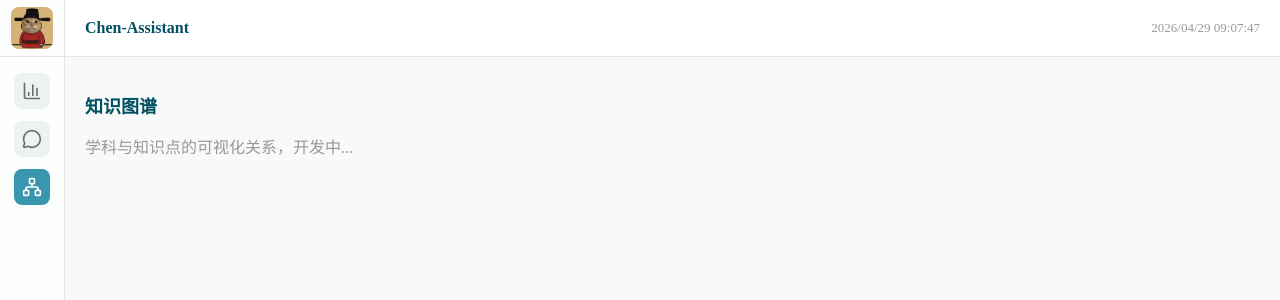
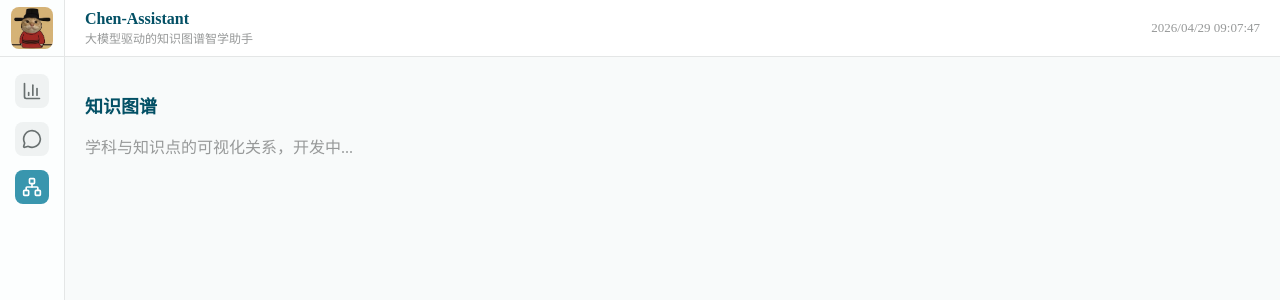
Before and after one commit to Chener0121/Chen-Assistant-main, a Vue app in the folder frontend/: page /graph in a window 1280 px wide. Shown: the top 300 px of the page. Built offline with nearby package versions, Linux system fonts and the light colour scheme.

Commit message:
优化整体页面布局

```diff
--- a/frontend/src/components/layout/Header.vue
+++ b/frontend/src/components/layout/Header.vue
@@ -1,6 +1,9 @@
 <template>
   <div class="header">
-    <span class="header__title">Chen-Assistant</span>
+    <div class="header__left">
+      <span class="header__title">Chen-Assistant</span>
+      <span class="header__subtitle">大模型驱动的知识图谱智学助手</span>
+    </div>
     <span class="header__time">{{ currentTime }}</span>
   </div>
 </template>
@@ -46,10 +49,21 @@ onUnmounted(() => {
   flex-shrink: 0;
 }
 
+.header__left {
+  display: flex;
+  flex-direction: column;
+}
+
 .header__title {
   font-size: 16px;
   font-weight: 600;
   color: var(--main-800);
+  line-height: 1.3;
+}
+
+.header__subtitle {
+  font-size: 12px;
+  color: var(--gray-500);
 }
 
 .header__time {
--- a/frontend/src/components/layout/Sidebar.vue
+++ b/frontend/src/components/layout/Sidebar.vue
@@ -85,8 +85,8 @@ const menuItems = [
     display: flex;
     align-items: center;
     justify-content: center;
-    width: 36px;
-    height: 36px;
+    width: 34px;
+    height: 34px;
     border-radius: 8px;
     background: var(--gray-100);
     color: var(--gray-600);
```
